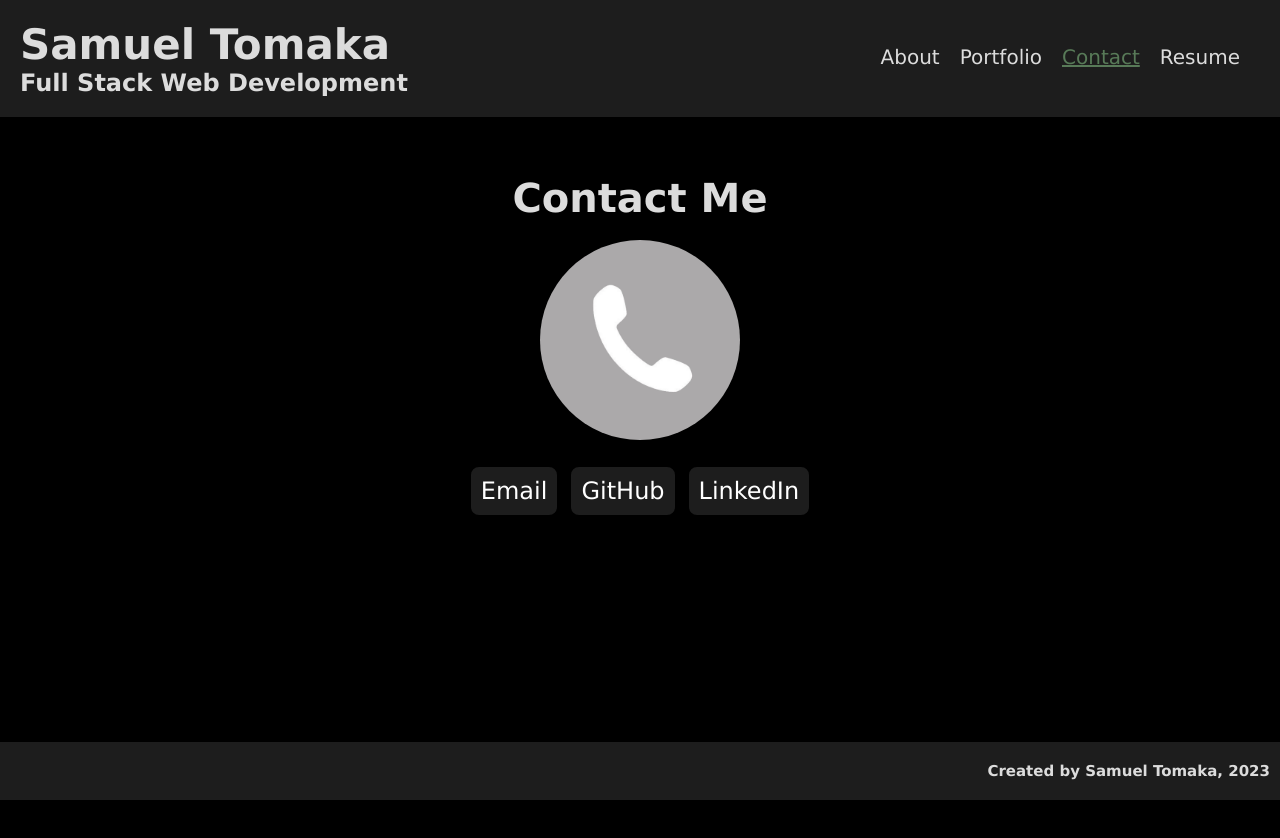
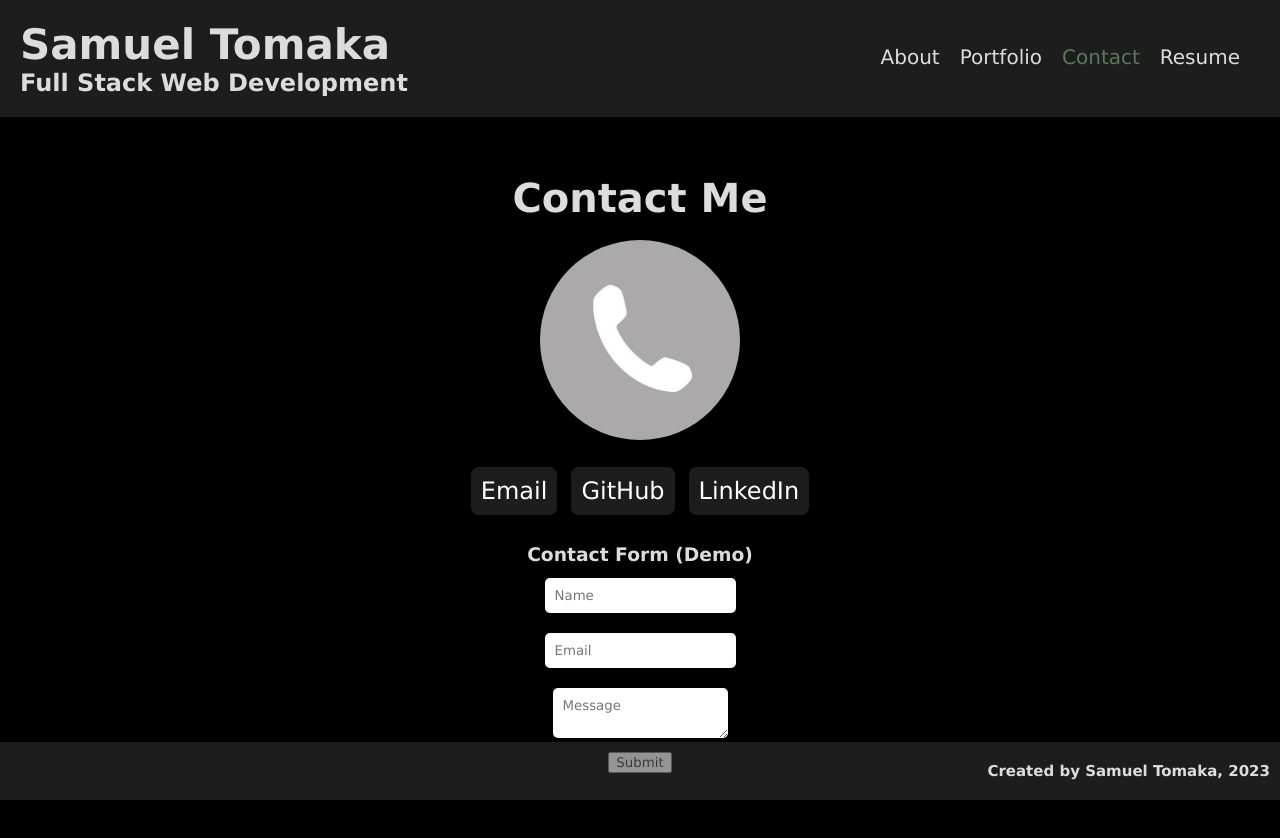
Before and after one commit to altavada/portfolio-with-react, a React (Create React App) app: page / in a window 1280 px wide. Both pictures are taken after a click on the element "Contact". Shown: the top 838 px of the page. Before the commit the page ends 800 px from the top, so only its background shows below. Built offline with nearby package versions, Linux system fonts and the light colour scheme.

Commit message:
Expanded Contact component with demo form

```diff
--- a/src/components/Header.js
+++ b/src/components/Header.js
@@ -10,7 +10,6 @@ function Header() {
     document.getElementById("portfolio").style = "none";
     document.getElementById("contact").style = "none";
     document.getElementById("resume").style = "none";
-    event.target.style.textDecoration = "underline";
     event.target.style.color = "rgb(88, 122, 88)";
   };
   return (
@@ -25,7 +24,7 @@ function Header() {
             className="navbtn"
             id="about"
             onClick={handleClick}
-            style={{ textDecoration: "underline", color: 'rgb(88, 122, 88)' }}
+            style={{ color: 'rgb(88, 122, 88)' }}
           >
             About
           </span>
--- a/src/components/sections/Contact.js
+++ b/src/components/sections/Contact.js
@@ -1,6 +1,38 @@
+import { useState } from "react";
 import "../../styles/Body.css";
 
 export default function Contact() {
+  const [name, setName] = useState("");
+  const [email, setEmail] = useState("");
+  const [message, setMessage] = useState("");
+  const [emailError, setEmailError] = useState("");
+
+  const handleEmailChange = (event) => {
+    const enteredEmail = event.target.value;
+    // Check for valid email address using regular expression
+    const emailRegex = /^[^\s@]+@[^\s@]+\.[^\s@]+$/;
+    if (!emailRegex.test(enteredEmail)) {
+      setEmailError("Please enter a valid email address");
+    } else {
+      setEmailError("");
+    }
+    setEmail(enteredEmail);
+  };
+
+  const handleBlur = (event) => {
+    if (event.target.value.trim() === "") {
+      const fieldName = event.target.name;
+      alert(`${fieldName} is required`);
+    }
+  };
+
+  const handleSubmit = (event) => {
+    event.preventDefault();
+    console.log("Name: ", name);
+    console.log("Email: ", email);
+    console.log("Message: ", message);
+  };
+
   return (
     <div className="main contacts">
       <h2 className="bodyheader">Contact Me</h2>
@@ -25,6 +57,73 @@ export default function Contact() {
             LinkedIn
           </a>
         </div>
+      <br></br>
+      <h3 className="subhead">Contact Form (Demo)</h3>
+      <form onSubmit={handleSubmit} className="contact-form">
+        <label>
+          <input
+            type="text"
+            name="name"
+            value={name}
+            placeholder="Name"
+            onChange={(event) => setName(event.target.value)}
+            onBlur={handleBlur}
+            required
+          />
+        </label>
+        <label>
+          <input
+            type="email"
+            name="email"
+            value={email}
+            placeholder="Email"
+            onChange={handleEmailChange}
+            onBlur={handleBlur}
+            required
+          />
+          {emailError && <p>{emailError}</p>}
+        </label>
+        <label>
+          <textarea
+            name="message"
+            value={message}
+            placeholder="Message"
+            onChange={(event) => setMessage(event.target.value)}
+            onBlur={handleBlur}
+            required
+          />
+        </label>
+        <button type="submit" style={{color: 'rgb(60,60,60)', margin:'auto'}}>Submit</button>
+      </form>
     </div>
   );
 }
+
+// export default function Contact() {
+//   return (
+//     <div className="main contacts">
+      // <h2 className="bodyheader">Contact Me</h2>
+      // <br></br>
+      // <img
+      //   className="icon"
+      //   src="/images/grey-phone-icon.jpeg"
+      //   alt="Phone Icon"
+      // ></img>
+      // <div className="boxes">
+      //   <a href="mailto:sam.tomaka@gmail.com" target="_blank" rel="noreferrer">
+      //     Email
+      //   </a>
+      //   <a href="https://github.com/altavada" target="_blank" rel="noreferrer">
+      //     GitHub
+      //   </a>
+      //   <a
+      //     href="https://www.linkedin.com/in/samuel-tomaka-81b08921a/"
+      //     target="_blank"
+      //     rel="noreferrer"
+      //   >
+      //     LinkedIn
+      //   </a>
+      // </div>
+//     </div>
+//   );
+// }
--- a/src/styles/Body.css
+++ b/src/styles/Body.css
@@ -163,3 +163,23 @@
     text-align: center;
     line-height: 1.5;
 }
+
+.subhead {
+    text-align: center;
+}
+
+.contact-form {
+    display: flex;
+    flex-direction: column;
+    justify-content: center;
+    align-items: center;
+    height: 100%;
+  }
+
+  .contact-form input, textarea {
+    color: black;
+    margin: 10px 0;
+    padding: 10px;
+    border: none;
+    border-radius: 5px;
+  }
--- a/src/styles/Header.css
+++ b/src/styles/Header.css
@@ -29,9 +29,10 @@ nav {
 }
 
 .navbtn:hover {
-    text-decoration: underline;
+    background-color: rgba(128, 128, 128, 0.499);
+    border-radius: 10px;
 }
 
 .navbtn:active {
-    color: rgb(88, 122, 88);
+    color: rgb(159, 189, 159);
 }
```
Lines whose indentation alone changed are shown as unchanged.
